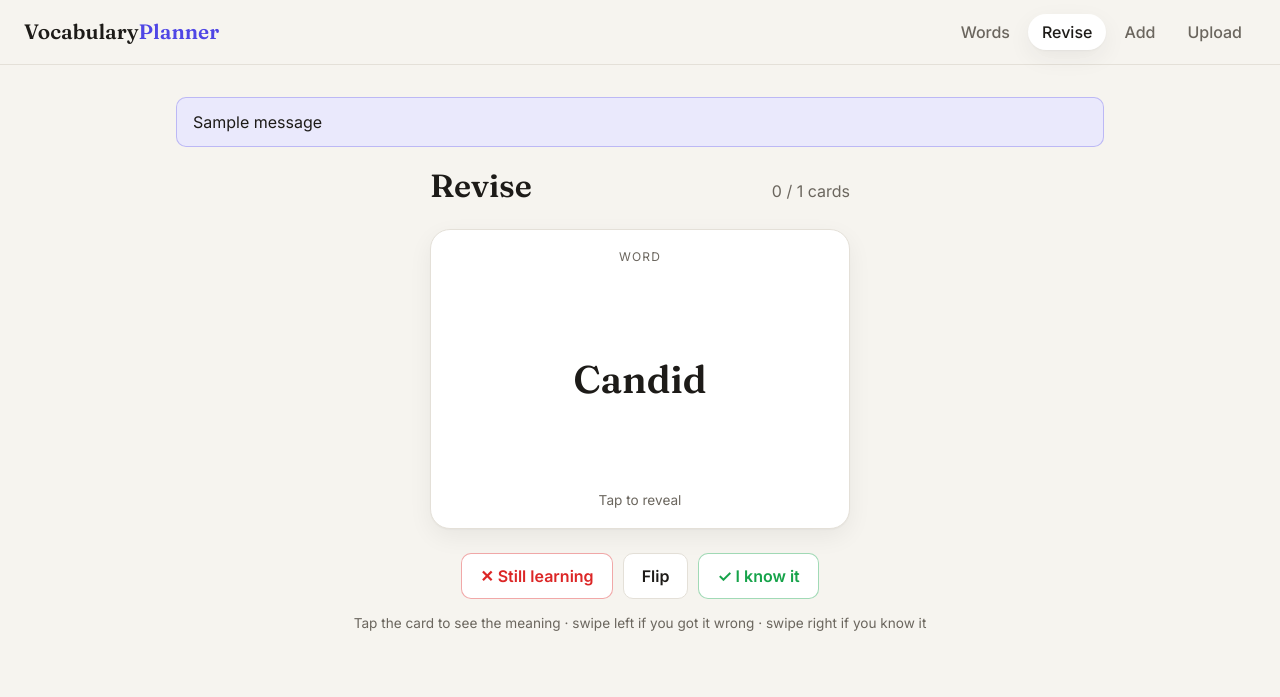
After one commit to CodingTech2O/VocabularyPlanner, a Flask app: page /revise in a window 1280 px wide. The commit adds this page. Shown: the top 697 px of the page. Run offline with Flask 3, Linux system fonts and the light colour scheme; one stand-in notice (Sample message) is shown.

Commit message:
Fronend Complete

```diff
--- a/app.py
+++ b/app.py
@@ -1,43 +1,113 @@
-from flask import Flask, jsonify, request,redirect, url_for, render_template
+from flask import Flask, jsonify, request, redirect, url_for, render_template, flash
 from forms import AddWord, UploadFileForm
+from dotenv import load_dotenv
 import json
 import os
+import random
 import pandas as pd
+
+load_dotenv()
 
 app = Flask(__name__)
 app.config['SECRET_KEY'] = os.getenv('SECRET_KEY', 'default_secret_key')
 
-with open('data/words.json', 'r') as f:
-    words_data = json.load(f)
+WORDS_FILE = 'data/words.json'
+REVISE_FILE = 'data/revise.json'
+
+
+def load_json(path, default):
+    if not os.path.exists(path):
+        return default
+    with open(path, 'r', encoding='utf-8') as f:
+        return json.load(f)
+
+
+def save_json(path, data):
+    with open(path, 'w', encoding='utf-8') as f:
+        json.dump(data, f, indent=2, ensure_ascii=False)
+
+
+words_data = load_json(WORDS_FILE, {})
+
+# Words still to be revised. Starts as every word; swiping right removes a word.
+revise_list = load_json(REVISE_FILE, None)
+if revise_list is None:
+    revise_list = list(words_data.keys())
+    save_json(REVISE_FILE, revise_list)
+
+
+def add_words(new_words):
+    for word, meaning in new_words.items():
+        words_data[word] = meaning
+        if word not in revise_list:
+            revise_list.append(word)
+    save_json(WORDS_FILE, words_data)
+    save_json(REVISE_FILE, revise_list)
+
 
 @app.route('/')
 def index():
-    return render_template('index.html', words=words_data)
+    return render_template('index.html', words=words_data, revise_count=len(revise_list))
+
 
 @app.route('/add_word', methods=['GET', 'POST'])
 def add_word():
     form = AddWord()
     if form.validate_on_submit():
-        word = form.word.data
-        meaning = form.meaning.data
-        words_data[word] = meaning
-        with open('data/words.json', 'w') as f:
-            f.write(json.dumps(words_data))
-        return redirect(url_for('index'))
+        word = form.word.data.strip()
+        meaning = form.meaning.data.strip()
+        if word and meaning:
+            add_words({word: meaning})
+            flash(f'Added "{word}"')
+            return redirect(url_for('index'))
+        flash('Both word and meaning are required')
     return render_template('add_word.html', form=form)
+
 
 @app.route('/upload_file', methods=['GET', 'POST'])
 def upload_file():
     form = UploadFileForm()
     if form.validate_on_submit():
         file = form.file.data
-        df = pd.read_csv(file)
-        for index, row in df.iterrows():
-            words_data[row['word']] = row['meaning']
-        with open('data/words.json', 'w') as f:
-            f.write(json.dumps(words_data))
+        df = pd.read_csv(file).dropna(subset=['word', 'meaning'])
+        new_words = {str(row['word']).strip(): str(row['meaning']).strip() for _, row in df.iterrows()}
+        add_words(new_words)
+        flash(f'Uploaded {len(new_words)} words')
         return redirect(url_for('index'))
     return render_template('upload_file.html', form=form)
 
+
+@app.route('/revise')
+def revise():
+    cards = [{'word': w, 'meaning': words_data[w]} for w in revise_list if w in words_data]
+    random.shuffle(cards)
+    return render_template('revise.html', cards=cards, total_words=len(words_data))
+
+
+@app.route('/revise/answer', methods=['POST'])
+def revise_answer():
+    payload = request.get_json(silent=True) or {}
+    word = payload.get('word')
+    known = payload.get('known')
+    if word not in words_data or not isinstance(known, bool):
+        return jsonify({'error': 'invalid request'}), 400
+
+    if known:
+        if word in revise_list:
+            revise_list.remove(word)
+    elif word not in revise_list:
+        revise_list.append(word)
+    save_json(REVISE_FILE, revise_list)
+    return jsonify({'remaining': len(revise_list)})
+
+
+@app.route('/revise/reset', methods=['POST'])
+def revise_reset():
+    revise_list[:] = list(words_data.keys())
+    save_json(REVISE_FILE, revise_list)
+    flash('All words added back to the revision list')
+    return redirect(url_for('revise'))
+
+
 if __name__ == '__main__':
     app.run(debug=True)
--- /dev/null
+++ b/data/revise.json
@@ -0,0 +1,3 @@
+[
+  "candid"
+]
--- a/static/styles.css
+++ b/static/styles.css
@@ -0,0 +1,267 @@
+:root {
+    --bg: #f6f4ef;
+    --surface: #ffffff;
+    --text: #1d1b18;
+    --muted: #6b665e;
+    --border: #e4e0d8;
+    --primary: #4f46e5;
+    --primary-hover: #4338ca;
+    --known: #16a34a;
+    --wrong: #dc2626;
+    --shadow: 0 1px 2px rgba(0, 0, 0, .04), 0 8px 24px rgba(0, 0, 0, .06);
+    --radius: 14px;
+}
+
+@media (prefers-color-scheme: dark) {
+    :root {
+        --bg: #14141a;
+        --surface: #1e1e26;
+        --text: #ecebf0;
+        --muted: #9b99a6;
+        --border: #2e2e3a;
+        --primary: #818cf8;
+        --primary-hover: #a5b4fc;
+        --shadow: 0 1px 2px rgba(0, 0, 0, .3), 0 8px 24px rgba(0, 0, 0, .35);
+    }
+}
+
+* { box-sizing: border-box; }
+
+body {
+    margin: 0;
+    font-family: 'Inter', system-ui, sans-serif;
+    background: var(--bg);
+    color: var(--text);
+    line-height: 1.5;
+}
+
+h1, h2, h3 { margin: 0; line-height: 1.2; }
+h1 { font-family: 'Fraunces', Georgia, serif; font-size: 2rem; }
+code { background: var(--border); padding: 1px 6px; border-radius: 4px; }
+.muted { color: var(--muted); margin: 4px 0 0; }
+
+/* ---------- Top bar ---------- */
+.topbar {
+    position: sticky;
+    top: 0;
+    z-index: 10;
+    display: flex;
+    align-items: center;
+    justify-content: space-between;
+    flex-wrap: wrap;
+    gap: 12px;
+    padding: 14px 24px;
+    background: color-mix(in srgb, var(--bg) 85%, transparent);
+    backdrop-filter: blur(8px);
+    border-bottom: 1px solid var(--border);
+}
+.brand {
+    font-family: 'Fraunces', Georgia, serif;
+    font-size: 1.3rem;
+    color: var(--text);
+    text-decoration: none;
+}
+.brand span { color: var(--primary); }
+.topbar nav { display: flex; gap: 4px; }
+.topbar nav a {
+    padding: 6px 14px;
+    border-radius: 999px;
+    color: var(--muted);
+    text-decoration: none;
+    font-weight: 500;
+}
+.topbar nav a:hover { color: var(--text); }
+.topbar nav a.active { background: var(--surface); color: var(--text); box-shadow: var(--shadow); }
+
+.container { max-width: 960px; margin: 0 auto; padding: 32px 16px 64px; }
+
+.flash {
+    padding: 12px 16px;
+    margin-bottom: 20px;
+    border-radius: 10px;
+    background: color-mix(in srgb, var(--primary) 12%, var(--surface));
+    border: 1px solid color-mix(in srgb, var(--primary) 30%, transparent);
+}
+
+/* ---------- Buttons & inputs ---------- */
+.btn {
+    display: inline-flex;
+    align-items: center;
+    justify-content: center;
+    gap: 6px;
+    padding: 10px 18px;
+    border: 1px solid var(--border);
+    border-radius: 10px;
+    background: var(--surface);
+    color: var(--text);
+    font: inherit;
+    font-weight: 600;
+    text-decoration: none;
+    cursor: pointer;
+    transition: transform .1s ease, background .15s ease, border-color .15s ease;
+}
+.btn:hover { border-color: var(--muted); }
+.btn:active { transform: scale(.97); }
+.btn-primary { background: var(--primary); border-color: var(--primary); color: #fff; }
+.btn-primary:hover { background: var(--primary-hover); border-color: var(--primary-hover); }
+.btn-known { color: var(--known); border-color: color-mix(in srgb, var(--known) 40%, transparent); }
+.btn-wrong { color: var(--wrong); border-color: color-mix(in srgb, var(--wrong) 40%, transparent); }
+.btn-known:hover { background: color-mix(in srgb, var(--known) 10%, var(--surface)); border-color: var(--known); }
+.btn-wrong:hover { background: color-mix(in srgb, var(--wrong) 10%, var(--surface)); border-color: var(--wrong); }
+
+.input {
+    width: 100%;
+    padding: 11px 14px;
+    border: 1px solid var(--border);
+    border-radius: 10px;
+    background: var(--surface);
+    color: var(--text);
+    font: inherit;
+}
+.input:focus { outline: 2px solid var(--primary); outline-offset: 1px; border-color: transparent; }
+
+.actions { display: flex; flex-wrap: wrap; gap: 10px; }
+
+/* ---------- Word list ---------- */
+.page-head {
+    display: flex;
+    justify-content: space-between;
+    align-items: flex-end;
+    flex-wrap: wrap;
+    gap: 16px;
+    margin-bottom: 24px;
+}
+.search { margin-bottom: 20px; }
+.word-grid {
+    list-style: none;
+    padding: 0;
+    margin: 0;
+    display: grid;
+    grid-template-columns: repeat(auto-fill, minmax(240px, 1fr));
+    gap: 14px;
+}
+.word-card {
+    padding: 18px;
+    background: var(--surface);
+    border: 1px solid var(--border);
+    border-radius: var(--radius);
+    box-shadow: var(--shadow);
+}
+.word-card h3 { font-size: 1.1rem; text-transform: capitalize; }
+.word-card p { margin: 6px 0 0; color: var(--muted); }
+.empty {
+    padding: 48px 16px;
+    text-align: center;
+    color: var(--muted);
+    border: 2px dashed var(--border);
+    border-radius: var(--radius);
+}
+
+/* ---------- Forms ---------- */
+.panel {
+    max-width: 520px;
+    margin: 0 auto;
+    padding: 28px;
+    background: var(--surface);
+    border: 1px solid var(--border);
+    border-radius: var(--radius);
+    box-shadow: var(--shadow);
+}
+.form { display: flex; flex-direction: column; gap: 16px; margin-top: 20px; }
+.form label { display: flex; flex-direction: column; gap: 6px; font-weight: 500; }
+.file-drop {
+    position: relative;
+    padding: 32px 16px;
+    text-align: center;
+    border: 2px dashed var(--border);
+    border-radius: var(--radius);
+    color: var(--muted);
+    cursor: pointer;
+}
+.file-drop:hover { border-color: var(--primary); color: var(--text); }
+.file-drop input { position: absolute; inset: 0; opacity: 0; cursor: pointer; }
+
+/* ---------- Revise / flashcards ---------- */
+.revise { display: flex; flex-direction: column; align-items: center; }
+.revise-head { width: 100%; max-width: 420px; display: flex; justify-content: space-between; align-items: baseline; }
+
+.deck {
+    position: relative;
+    width: 100%;
+    max-width: 420px;
+    height: 300px;
+    margin: 24px 0;
+}
+.flashcard {
+    position: absolute;
+    inset: 0;
+    perspective: 1200px;
+    touch-action: none;
+    user-select: none;
+    cursor: grab;
+}
+.flashcard:active { cursor: grabbing; }
+.flashcard-inner {
+    position: relative;
+    width: 100%;
+    height: 100%;
+    transform-style: preserve-3d;
+    transition: transform .5s cubic-bezier(.2, .8, .2, 1);
+}
+.flashcard.flipped .flashcard-inner { transform: rotateY(180deg); }
+.face {
+    position: absolute;
+    inset: 0;
+    display: flex;
+    flex-direction: column;
+    align-items: center;
+    justify-content: center;
+    padding: 28px;
+    text-align: center;
+    border-radius: 20px;
+    background: var(--surface);
+    border: 1px solid var(--border);
+    box-shadow: var(--shadow);
+    backface-visibility: hidden;
+}
+.face .label {
+    position: absolute;
+    top: 18px;
+    font-size: .75rem;
+    letter-spacing: .1em;
+    text-transform: uppercase;
+    color: var(--muted);
+}
+.face h2 { font-family: 'Fraunces', Georgia, serif; font-size: 2.4rem; text-transform: capitalize; }
+.face .tap { position: absolute; bottom: 18px; font-size: .85rem; color: var(--muted); }
+.back { transform: rotateY(180deg); background: color-mix(in srgb, var(--primary) 8%, var(--surface)); }
+.back p { margin: 0; font-size: 1.25rem; }
+
+.stamp {
+    position: absolute;
+    top: 24px;
+    z-index: 5;
+    padding: 4px 12px;
+    border: 3px solid;
+    border-radius: 8px;
+    font-weight: 700;
+    text-transform: uppercase;
+    letter-spacing: .05em;
+    opacity: 0;
+    pointer-events: none;
+}
+.stamp-known { right: 24px; color: var(--known); transform: rotate(12deg); }
+.stamp-wrong { left: 24px; color: var(--wrong); transform: rotate(-12deg); }
+
+.revise-controls { display: flex; flex-wrap: wrap; justify-content: center; gap: 10px; }
+.hint { margin-top: 14px; font-size: .85rem; text-align: center; }
+.summary { text-align: center; margin-top: 24px; }
+.summary p { margin: 12px 0 20px; }
+.summary .actions { justify-content: center; }
+
+@media (max-width: 520px) {
+    h1 { font-size: 1.6rem; }
+    .topbar { padding: 12px 16px; }
+    .deck { height: 260px; }
+    .face h2 { font-size: 2rem; }
+}
--- /dev/null
+++ b/templates/base.html
@@ -0,0 +1,32 @@
+<!DOCTYPE html>
+<html lang="en">
+<head>
+    <meta charset="UTF-8">
+    <meta name="viewport" content="width=device-width, initial-scale=1.0">
+    <title>{% block title %}Vocabulary{% endblock %} · Vocabulary Planner</title>
+    <link rel="preconnect" href="https://fonts.googleapis.com">
+    <link href="https://fonts.googleapis.com/css2?family=Inter:wght@400;500;600;700&family=Fraunces:wght@600&display=swap" rel="stylesheet">
+    <link rel="stylesheet" href="{{ url_for('static', filename='styles.css') }}">
+</head>
+<body>
+    <header class="topbar">
+        <a class="brand" href="{{ url_for('index') }}">Vocabulary<span>Planner</span></a>
+        <nav>
+            <a href="{{ url_for('index') }}" class="{{ 'active' if request.endpoint == 'index' }}">Words</a>
+            <a href="{{ url_for('revise') }}" class="{{ 'active' if request.endpoint == 'revise' }}">Revise</a>
+            <a href="{{ url_for('add_word') }}" class="{{ 'active' if request.endpoint == 'add_word' }}">Add</a>
+            <a href="{{ url_for('upload_file') }}" class="{{ 'active' if request.endpoint == 'upload_file' }}">Upload</a>
+        </nav>
+    </header>
+
+    <main class="container">
+        {% with messages = get_flashed_messages() %}
+            {% for message in messages %}
+                <div class="flash">{{ message }}</div>
+            {% endfor %}
+        {% endwith %}
+        {% block content %}{% endblock %}
+    </main>
+    {% block scripts %}{% endblock %}
+</body>
+</html>
--- /dev/null
+++ b/templates/revise.html
@@ -0,0 +1,182 @@
+{% extends 'base.html' %}
+{% block title %}Revise{% endblock %}
+{% block content %}
+<section class="revise">
+    <div class="revise-head">
+        <h1>Revise</h1>
+        <p class="muted"><span id="progress">0</span> / {{ cards|length }} cards</p>
+    </div>
+
+    {% if cards %}
+    <div class="deck" id="deck">
+        <div class="stamp stamp-wrong">Again</div>
+        <div class="stamp stamp-known">Got it</div>
+    </div>
+
+    <div class="revise-controls" id="controls">
+        <button class="btn btn-wrong" id="btn-wrong" title="Left arrow">✕ Still learning</button>
+        <button class="btn" id="btn-flip" title="Space">Flip</button>
+        <button class="btn btn-known" id="btn-known" title="Right arrow">✓ I know it</button>
+    </div>
+    <p class="hint muted">Tap the card to see the meaning · swipe left if you got it wrong · swipe right if you know it</p>
+
+    <div class="summary panel" id="summary" hidden>
+        <h2>Session complete</h2>
+        <p><strong id="known-count">0</strong> learned and removed from your list ·
+           <strong id="wrong-count">0</strong> kept for next time</p>
+        <div class="actions">
+            <a class="btn btn-primary" href="{{ url_for('revise') }}">Revise again</a>
+            <a class="btn" href="{{ url_for('index') }}">Back to words</a>
+        </div>
+    </div>
+    {% else %}
+    <div class="summary panel">
+        <h2>Nothing left to revise 🎉</h2>
+        {% if total_words %}
+        <p class="muted">You've marked all {{ total_words }} words as known.</p>
+        <form method="POST" action="{{ url_for('revise_reset') }}">
+            <button class="btn btn-primary" type="submit">Start over with all words</button>
+        </form>
+        {% else %}
+        <p class="muted">Add some words first.</p>
+        <a class="btn btn-primary" href="{{ url_for('add_word') }}">Add word</a>
+        {% endif %}
+    </div>
+    {% endif %}
+</section>
+{% endblock %}
+
+{% block scripts %}
+{% if cards %}
+<script>
+    const cards = {{ cards|tojson }};
+    const answerUrl = "{{ url_for('revise_answer') }}";
+    const deck = document.getElementById('deck');
+    const progress = document.getElementById('progress');
+    const SWIPE_THRESHOLD = 100;
+
+    let index = 0;
+    let knownCount = 0;
+    let wrongCount = 0;
+    let current = null;
+
+    function makeCard(card) {
+        const el = document.createElement('div');
+        el.className = 'flashcard';
+        el.innerHTML = `
+            <div class="flashcard-inner">
+                <div class="face front">
+                    <span class="label">Word</span>
+                    <h2></h2>
+                    <span class="tap">Tap to reveal</span>
+                </div>
+                <div class="face back">
+                    <span class="label">Meaning</span>
+                    <p></p>
+                </div>
+            </div>`;
+        el.querySelector('h2').textContent = card.word;
+        el.querySelector('.back p').textContent = card.meaning;
+        return el;
+    }
+
+    function showNext() {
+        progress.textContent = index;
+        if (index >= cards.length) {
+            document.getElementById('controls').hidden = true;
+            document.querySelector('.hint').hidden = true;
+            deck.hidden = true;
+            document.getElementById('known-count').textContent = knownCount;
+            document.getElementById('wrong-count').textContent = wrongCount;
+            document.getElementById('summary').hidden = false;
+            return;
+        }
+        current = makeCard(cards[index]);
+        deck.appendChild(current);
+        attachDrag(current);
+    }
+
+    function flip() {
+        if (current) current.classList.toggle('flipped');
+    }
+
+    function answer(known) {
+        if (!current) return;
+        const card = current;
+        const word = cards[index].word;
+        current = null;
+
+        fetch(answerUrl, {
+            method: 'POST',
+            headers: {'Content-Type': 'application/json'},
+            body: JSON.stringify({word, known}),
+        }).catch(() => console.error('Could not save answer for', word));
+
+        known ? knownCount++ : wrongCount++;
+        setStamp(0);
+        card.style.transition = 'transform .35s ease, opacity .35s ease';
+        card.style.transform = `translateX(${known ? 150 : -150}vw) rotate(${known ? 30 : -30}deg)`;
+        card.style.opacity = '0';
+        card.addEventListener('transitionend', () => card.remove(), {once: true});
+
+        index++;
+        showNext();
+    }
+
+    function setStamp(dx) {
+        const strength = Math.min(Math.abs(dx) / SWIPE_THRESHOLD, 1);
+        deck.querySelector('.stamp-known').style.opacity = dx > 0 ? strength : 0;
+        deck.querySelector('.stamp-wrong').style.opacity = dx < 0 ? strength : 0;
+    }
+
+    function attachDrag(el) {
+        let startX = 0, startY = 0, dx = 0, dragging = false, moved = false;
+
+        el.addEventListener('pointerdown', e => {
+            dragging = true;
+            moved = false;
+            startX = e.clientX;
+            startY = e.clientY;
+            dx = 0;
+            el.setPointerCapture(e.pointerId);
+            el.style.transition = 'none';
+        });
+
+        el.addEventListener('pointermove', e => {
+            if (!dragging) return;
+            dx = e.clientX - startX;
+            const dy = e.clientY - startY;
+            if (Math.abs(dx) > 5) moved = true;
+            el.style.transform = `translate(${dx}px, ${dy * 0.2}px) rotate(${dx / 15}deg)`;
+            setStamp(dx);
+        });
+
+        const end = () => {
+            if (!dragging) return;
+            dragging = false;
+            if (Math.abs(dx) > SWIPE_THRESHOLD) {
+                answer(dx > 0);
+            } else {
+                el.style.transition = 'transform .25s ease';
+                el.style.transform = '';
+                setStamp(0);
+                if (!moved) flip();
+            }
+        };
+        el.addEventListener('pointerup', end);
+        el.addEventListener('pointercancel', end);
+    }
+
+    document.getElementById('btn-wrong').addEventListener('click', () => answer(false));
+    document.getElementById('btn-known').addEventListener('click', () => answer(true));
+    document.getElementById('btn-flip').addEventListener('click', flip);
+    document.addEventListener('keydown', e => {
+        if (e.key === 'ArrowLeft') answer(false);
+        else if (e.key === 'ArrowRight') answer(true);
+        else if (e.key === ' ' || e.key === 'Enter') { e.preventDefault(); flip(); }
+    });
+
+    showNext();
+</script>
+{% endif %}
+{% endblock %}
```
Also changed, not shown: templates/add_word.html (+17 -21 lines), templates/index.html (+44 -22 lines), templates/upload_file.html (+22 -17 lines), README.md.
